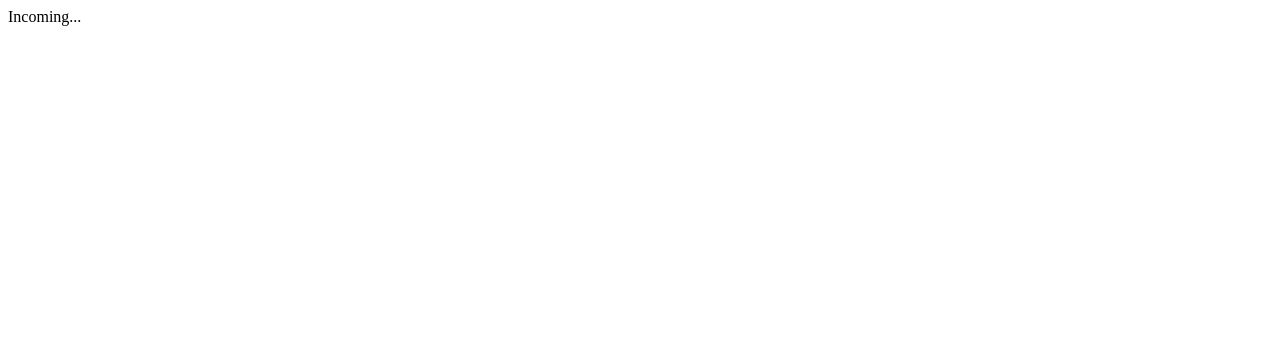
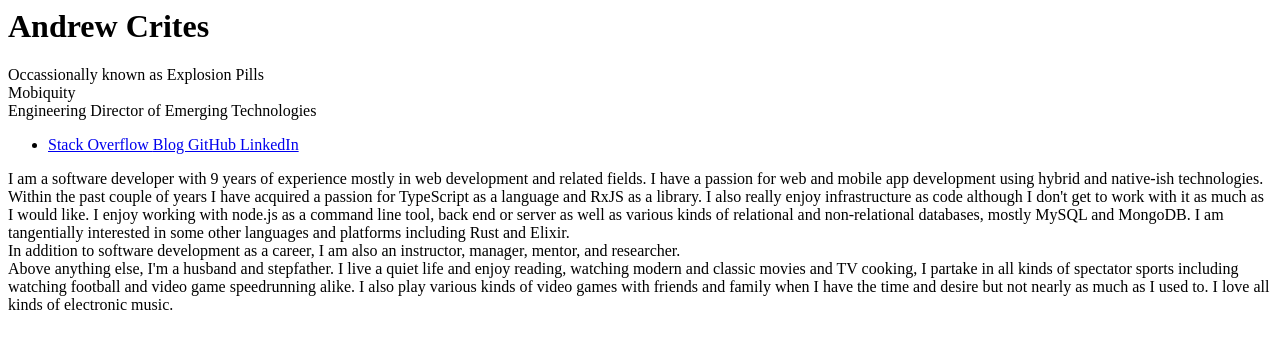
Before and after one commit to ajcrites/explosionpills.com, a plain HTML site: page src/index.html in a window 1280 px wide. Drawn offline with Linux system fonts and the light colour scheme.

Commit message:
feat(bio): Biography introduction / links

```diff
--- a/src/index.html
+++ b/src/index.html
@@ -1 +1,62 @@
-Incoming...
+<header>
+  <h1>Andrew Crites</h1>
+  <div>Occassionally known as Explosion Pills</div>
+
+  <aside>
+    <div>Mobiquity</div>
+    <div>Engineering Director of Emerging Technologies</div>
+  </aside>
+</header>
+
+<nav>
+  <ul>
+    <li>
+      <a href="https://stackoverflow.com/users/454533/explosion-pills">
+        Stack Overflow
+      </a>
+      <a href="https://medium.com/@ExplosionPills">
+        Blog
+      </a>
+      <a href="https://github.com/ajcrites">
+        GitHub
+      </a>
+      <a href="https://www.linkedin.com/in/andrew-crites-a1441846/">
+        LinkedIn
+      </a>
+    </li>
+  </ul>
+</nav>
+
+<main>
+  <article>
+    <section>
+      I am a software developer with <span id="years-experience"></span> years
+      of experience mostly in web development and related fields. I have a
+      passion for web and mobile app development using hybrid and native-ish
+      technologies. Within the past couple of years I have acquired a passion
+      for TypeScript as a language and RxJS as a library. I also really enjoy
+      infrastructure as code although I don't get to work with it as much as I
+      would like. I enjoy working with node.js as a command line tool, back end
+      or server as well as various kinds of relational and non-relational
+      databases, mostly MySQL and MongoDB. I am tangentially interested in some
+      other languages and platforms including Rust and Elixir.
+    </section>
+    <section>
+      In addition to software development as a career, I am also an
+      instructor, manager, mentor, and researcher.
+    </section>
+    <section>
+      Above anything else, I'm a husband and stepfather. I live a quiet life
+      and enjoy reading, watching modern and classic movies and TV cooking,
+      I partake in all kinds of spectator sports including watching football
+      and video game speedrunning alike. I also play various kinds of video
+      games with friends and family when I have the time and desire but not
+      nearly as much as I used to. I love all kinds of electronic music.
+    </section>
+  </article>
+</main>
+
+<script>
+  document.querySelector('#years-experience').textContent =
+    (new Date).getFullYear() - 2009;
+</script>
```
